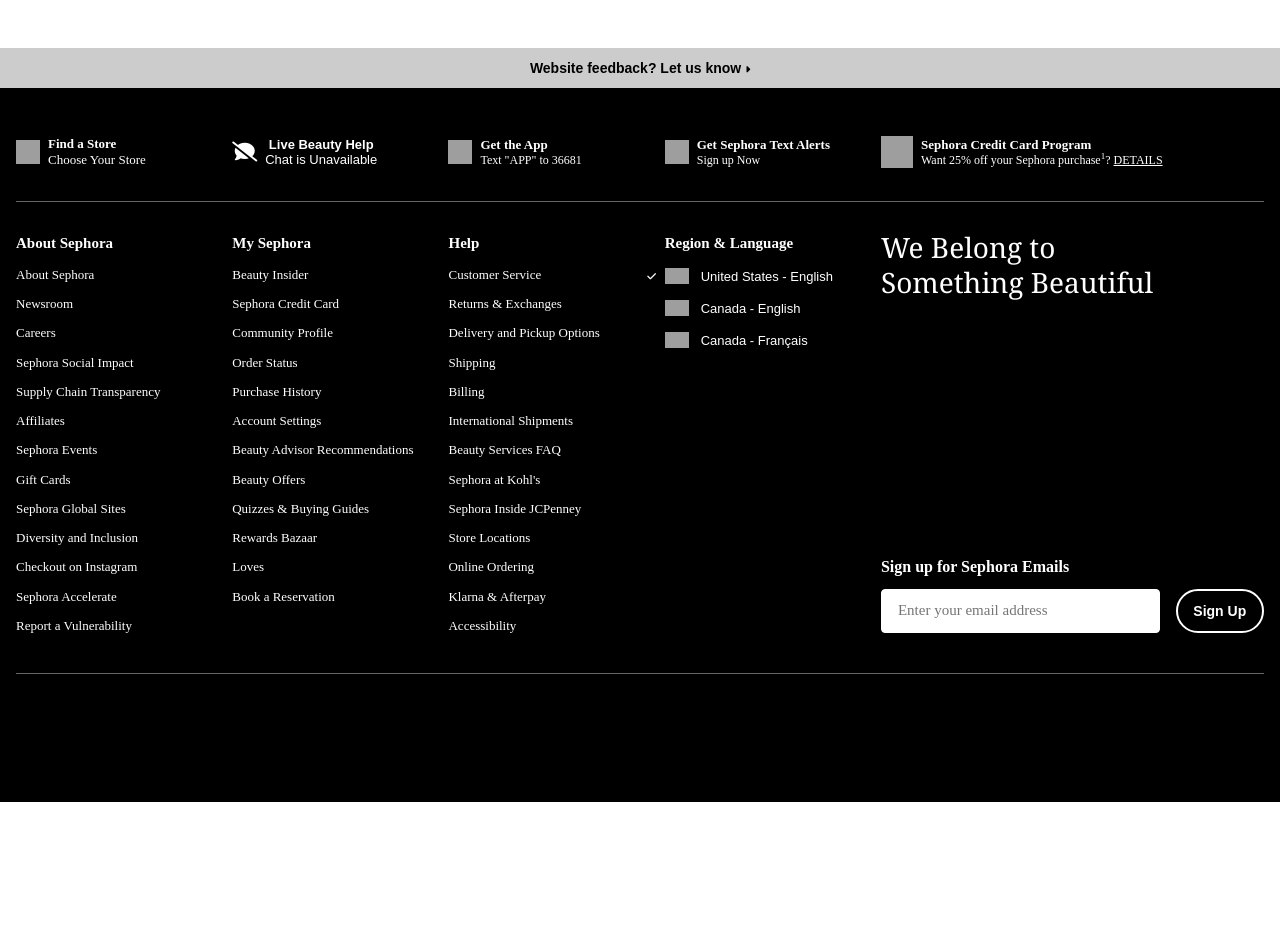
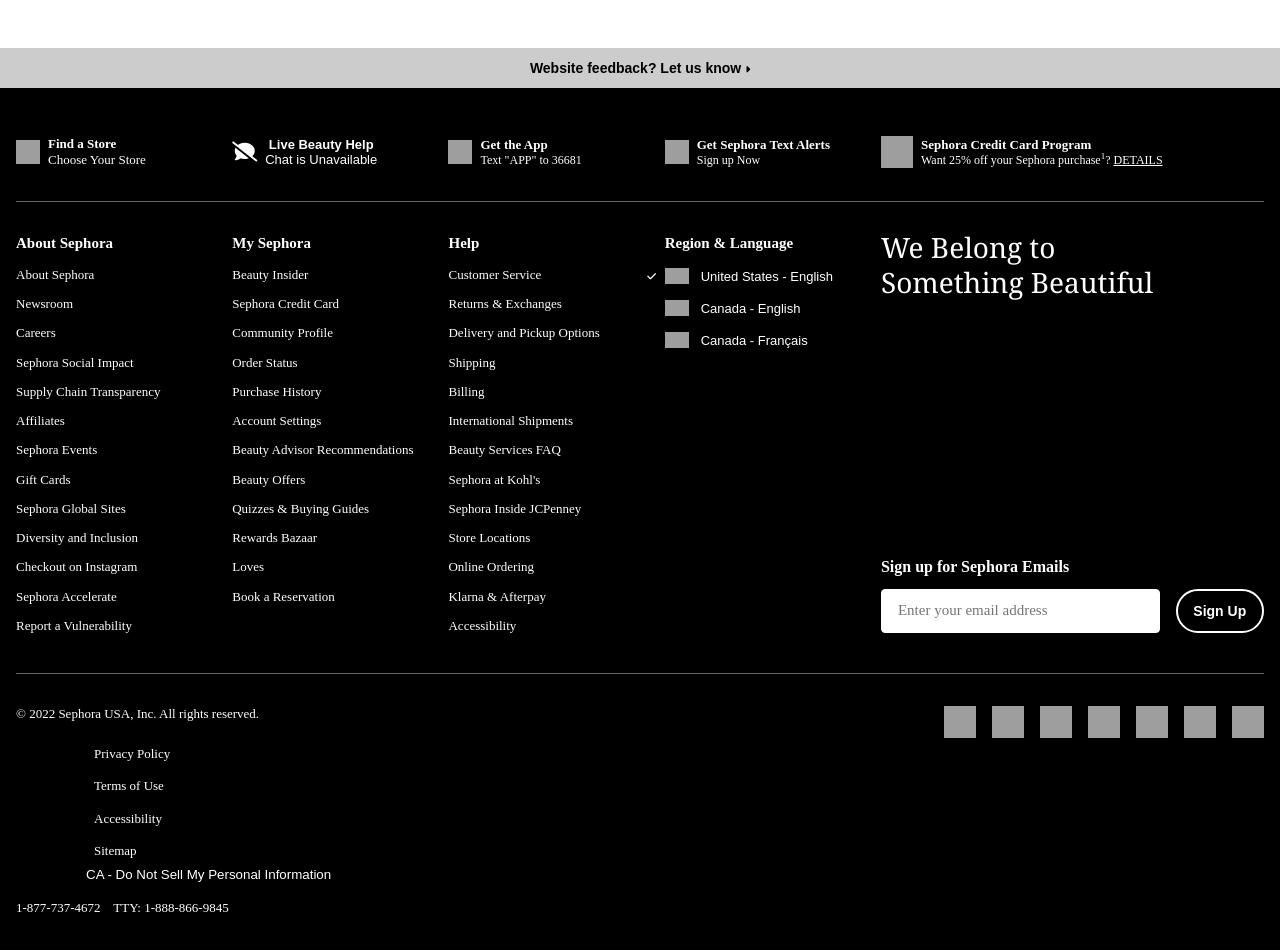
Before and after one commit to Bhairav001/SEPHORA.COM, a plain HTML site: page Footer/index.html in a window 1280 px wide. Before the commit the page ends 802 px from the top, so only its background shows below. Drawn offline with Linux system fonts and the light colour scheme; grey boxes are pictures that could not be loaded.

Commit message:
footer updated

```diff
--- a/Footer/index.html
+++ b/Footer/index.html
@@ -277,7 +277,43 @@
                 <hr class="M-hr">
             </div>
             <div class="M-fourth">
-
+                <div class="M-social">
+                    <a href="https://www.instagram.com/sephora">
+                        <img src="https://www.sephora.com/img/ufe/icons/instagram-ko.svg" alt="instagram" class="M-social-img">
+                    </a>
+                    <a href="https://www.facebook.com/sephora">
+                        <img src="https://www.sephora.com/img/ufe/icons/facebook-ko.svg" alt="facebook" class="M-social-img">
+                    </a>
+                    <a href="https://twitter.com/sephora">
+                        <img src="https://www.sephora.com/img/ufe/icons/twitter-ko.svg" alt="twitter" class="M-social-img">
+                    </a>
+                    <a href="https://www.youtube.com/sephora">
+                        <img src="https://www.sephora.com/img/ufe/icons/youtube-ko.svg" alt="youtube" class="M-social-img">
+                    </a>
+                    <a href="https://www.pinterest.com/sephora">
+                        <img src="https://www.sephora.com/img/ufe/icons/pinterest-ko.svg" alt="pinterest" class="M-social-img">
+                    </a>
+                    <a href="https://www.snapchat.com/add/sephora">
+                        <img src="https://www.sephora.com/img/ufe/icons/snapchat-ko.svg" alt="snapchat" class="M-social-img">
+                    </a>
+                    <a href="https://www.tiktok.com/@sephora">
+                        <img src="https://www.sephora.com/img/ufe/icons/tiktok-ko.svg" alt="tiktok" class="M-social-img">
+                    </a>
+                </div>
+                <div class="less-than">
+                    <hr class="M-hr">
+                </div>
+                <div class="M-legal">
+                    <p class="M-legal1">© 2022 Sephora USA, Inc. All rights reserved.</p>
+                    <p class="M-legal2">
+                        <a href="#" class="M-policy">Privacy Policy</a>
+                        <a href="#" class="M-policy">Terms of Use</a>
+                        <a href="#" class="M-policy">Accessibility</a>
+                        <a href="#" class="M-policy">Sitemap</a>
+                        <button class="M-policy-btn">CA - Do Not Sell My Personal Information</button>
+                    </p>
+                    <p class="M-legal3">1-877-737-4672    TTY: 1-888-866-9845</p>
+                </div>
             </div>
         </div>
     </footer>
--- a/Footer/style.css
+++ b/Footer/style.css
@@ -338,8 +338,48 @@
 
 /* -------------------M-fourth--------------------------- */
 
-
-
+.M-social{
+    display: flex;
+    -webkit-box-align: center;
+    align-items: center;
+    margin-left: -8px;
+    margin-right: -8px;
+}
+.M-social a{
+    padding-left: 8px;
+    padding-right: 8px;
+}
+.M-social-img{
+    width: 32px;
+    height: 32px;
+    max-width: 100%;
+}
+.M-legal{
+    font-size: 13px;
+}
+.M-legal1{
+    white-space: pre-wrap;
+    overflow-wrap: break-word;
+}
+.M-legal2{
+    white-space: pre-wrap;
+    overflow-wrap: break-word;
+    margin-left: -8px;
+    margin-right: -8px;
+}
+.M-legal3{
+    white-space: pre-wrap;
+    overflow-wrap: break-word;
+}
+.M-policy{
+    padding: 8px;
+    display: inline-block;
+    cursor: pointer;
+}
+.M-policy-btn{
+    color: rgb(255, 255, 255);
+    background-color: rgb(0, 0, 0);
+}
 
 a{
     color: white;
@@ -428,6 +468,12 @@
         display: flex;
         align-items: flex-start;
     }
+    .M-legal{
+        flex-grow: 1;
+        flex-shrink: 1;
+        flex-basis: 0%;
+        order: -1;
+    }
 }
 
 @media (max-width: 992px){
```
